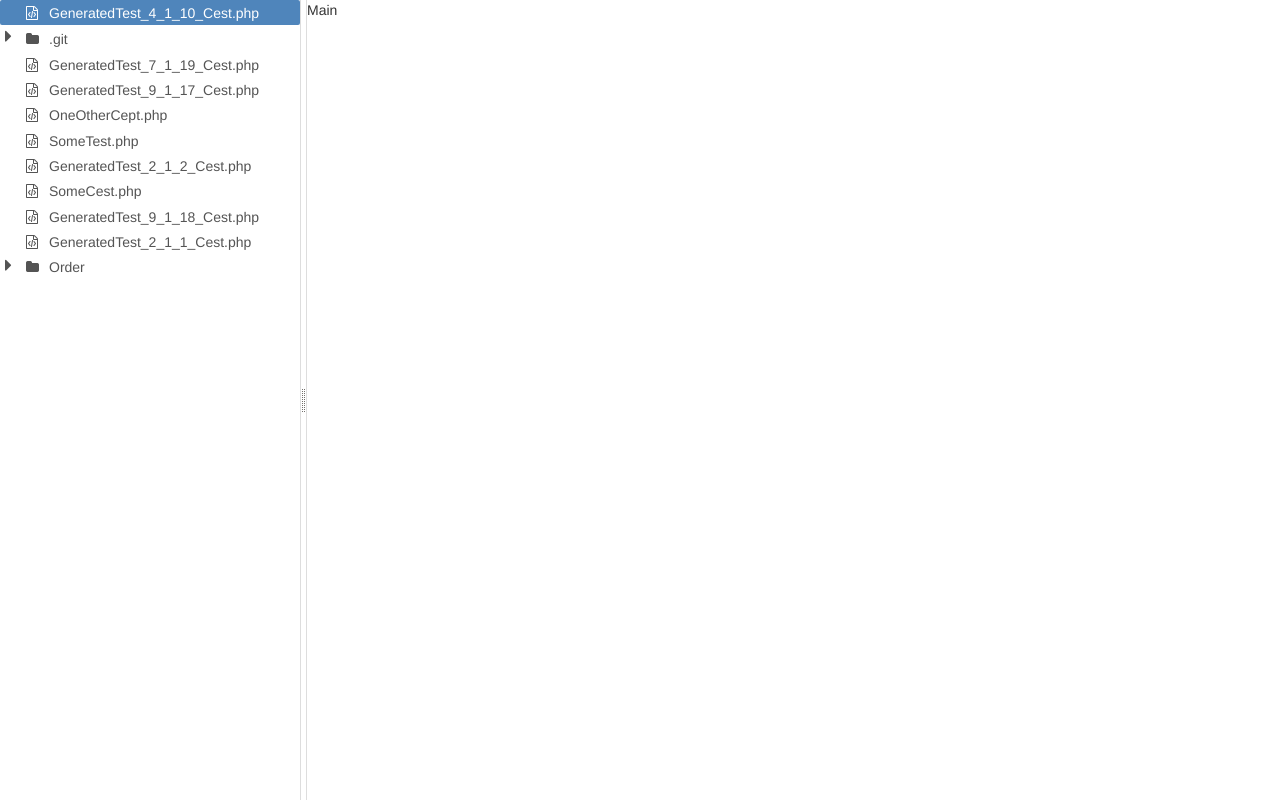
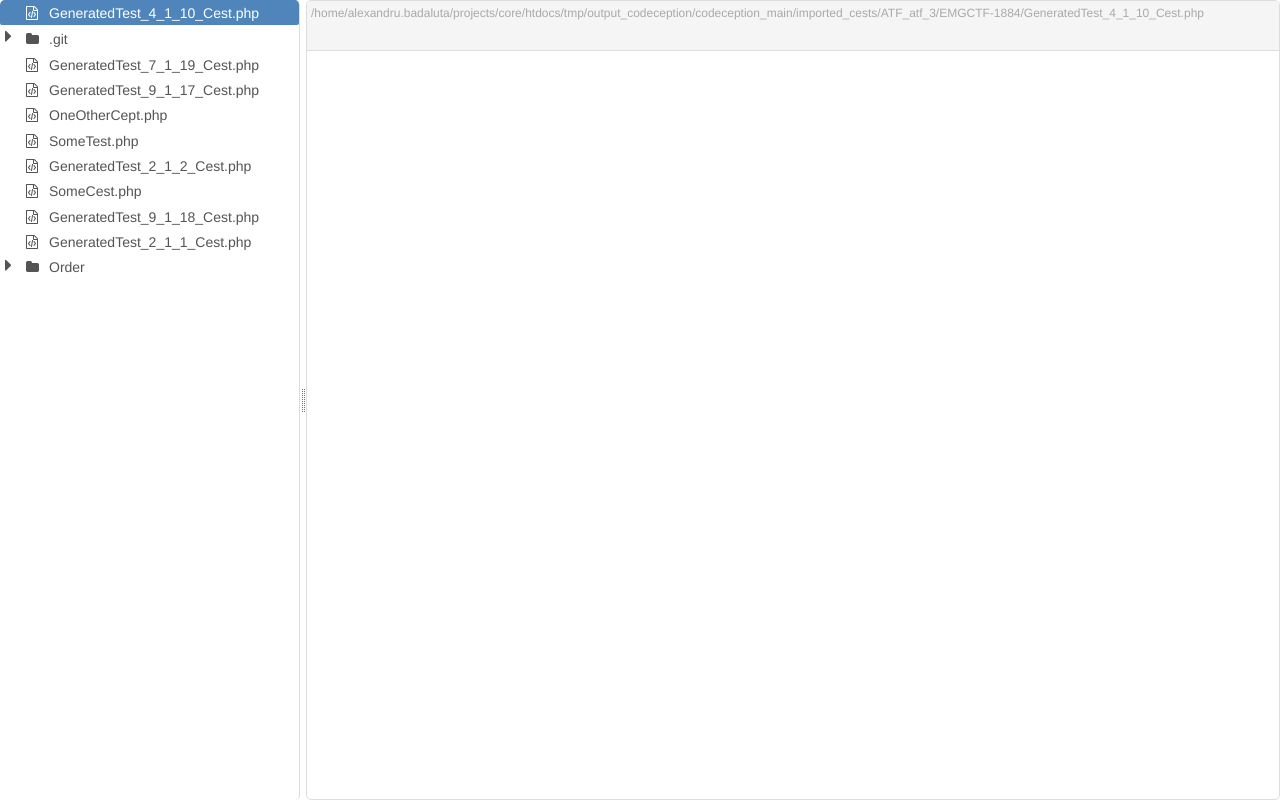
Before and after one commit to fero/file-manager, a website: page index.html in a window 1280 px wide. Both pictures are taken after a click on the element "GeneratedTest_4_1_10_Cest.php". Drawn offline with Linux system fonts and the light colour scheme.

Commit message:
Prettify

```diff
--- a/css/main.css
+++ b/css/main.css
@@ -1,12 +1,23 @@
 /* ************* UI Layout Styles ************** */
 .ui-layout-west {
     overflow: auto;
+    border-right: 1px solid #DDDDDD;
+    border-radius: 5px;
+}
+
+.ui-layout-center {
+    border: 1px solid #DDDDDD;
+    border-radius: 5px;
 }
 
 .ui-layout-resizer {
     background-color: #FFFFFF;
+}
+
+.ui-draggable-dragging {
     border-left: 1px solid #DDDDDD;
     border-right: 1px solid #DDDDDD;
+    width: 8px !important;
 }
 
 .ui-layout-resizer.ui-draggable-handle {
@@ -14,6 +25,19 @@
 }
 /* *********** End UI Layout Styles ************ */
 
+#preview-pane > .top {
+    height: 50px;
+    border-bottom: 1px solid #DDD;
+    background-color: #F5F5F5;
+    border-top-left-radius: 5px;
+    border-top-right-radius: 5px;
+}
+
+#preview-pane > .top > .path {
+    font-size: 12px;
+    color: #A9A9A9;
+    padding: 4px;
+}
 
 /* *************** jqTree Styles *************** */
 ul.jqtree-tree .jqtree-title {
@@ -56,6 +80,10 @@ ul.jqtree-tree li.jqtree_common > .jqtree-element {
     border-radius: 2px;
 }
 
+ul.jqtree-tree li.jqtree_common > .jqtree-element.hovered {
+    background-color: #F3F6F9;
+}
+
 ul.jqtree-tree li.jqtree-selected > .jqtree-element .jqtree-title {
     color: #FFF;
 }
--- a/index.html
+++ b/index.html
@@ -18,11 +18,19 @@
         <script src="js/libs/modernizr-2.8.3.min.js"></script>
     </head>
     <body>
-
         <div class="ui-layout-west">
             <div id="tree-view"></div>
         </div>
-        <div class="ui-layout-center">Main</div>
+        <div class="ui-layout-center">
+            <div id="preview-pane">
+                <div class="top">
+                    <div class="path"></div>
+                    <div class="action"></div>
+                </div>
+                <div class="main"></div>
+                <div class="bottom"></div>
+            </div>
+        </div>
 
         <!-- JS Libraries -->
         <script src="js/libs/jquery.js"></script>
--- a/js/main.js
+++ b/js/main.js
@@ -1,19 +1,23 @@
-$(function() {
+;$(function() {
+    "use strict";
+
     $('body').layout({
         applyDefaultStyles: false
-        , spacing_open: 7
+        , spacing_open: 6
         , west: {
             closable: false,
             size: 300
         }
-    })
+    });
 
     var treeView = $('#tree-view')
+        , previewPane = $('#preview-pane');
+
     treeView
         .tree({
             closedIcon: $('<i>').addClass('fa fa-caret-right tree-expander'),
             openedIcon: $('<i>').addClass('fa fa-caret-down tree-expander'),
-            dataUrl: '/treedata.json',
+            dataUrl: './treedata.json',
             onCreateLi: function (node, li) {
                 li.find('[role="treeitem"]:first').prepend(
                     $('<i>')
@@ -24,25 +28,47 @@ $(function() {
         })
         .on('tree.click', function(event) {
             if (event.node.is_open) {
-                treeView.tree('closeNode', event.node)
+                treeView.tree('closeNode', event.node);
             } else {
-                treeView.tree('openNode', event.node)
+                treeView.tree('openNode', event.node);
             }
 
-            return !event.node.isDir
+            previewPane.find(' > .top').trigger('nav:select', [event.node])
+
+            return !event.node.isDir;
         })
         .on('tree.open', function(event) {
-            var nodeIcon = $(event.node.element).find(' > .jqtree-element > .jqtree-title > .tree-icon')
+            var nodeIcon = $(event.node.element).find(' > .jqtree-element > .jqtree-title > .tree-icon');
 
             if (nodeIcon.hasClass('fa-folder')) {
-                nodeIcon.removeClass('fa-folder').addClass('fa-folder-open')
+                nodeIcon.removeClass('fa-folder').addClass('fa-folder-open');
             }
         })
         .on('tree.close', function(event) {
-            var nodeIcon = $(event.node.element).find(' > .jqtree-element > .jqtree-title > .tree-icon')
+            var nodeIcon = $(event.node.element).find(' > .jqtree-element > .jqtree-title > .tree-icon');
 
             if (nodeIcon.hasClass('fa-folder-open')) {
-                nodeIcon.removeClass('fa-folder-open').addClass('fa-folder')
+                nodeIcon.removeClass('fa-folder-open').addClass('fa-folder');
             }
         })
+        .on('mouseenter', '.jqtree-element', function(event) {
+            treeView.find('.jqtree-element').removeClass('hovered');
+
+            var row = $(event.target);
+            row.addClass('hovered');
+        })
+        .on('mouseleave', '.jqtree-element', function(event) {
+            var row = $(event.target);
+            row.removeClass('hovered');
+        })
+
+        previewPane.find(' > .top')
+            .on('nav:select', function (event, node) {
+                var $this = $(this)
+                    , pathPlaceholder = $this.find('.path');
+
+                pathPlaceholder
+                    .empty()
+                    .append(node.path);
+            })
 }())
```
